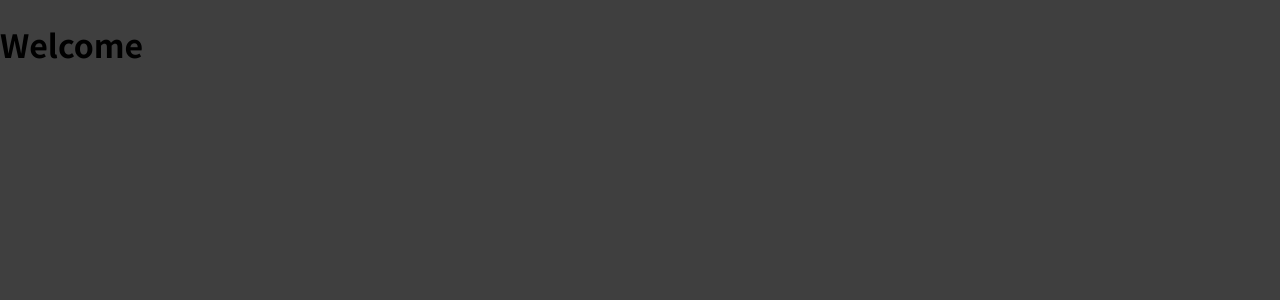
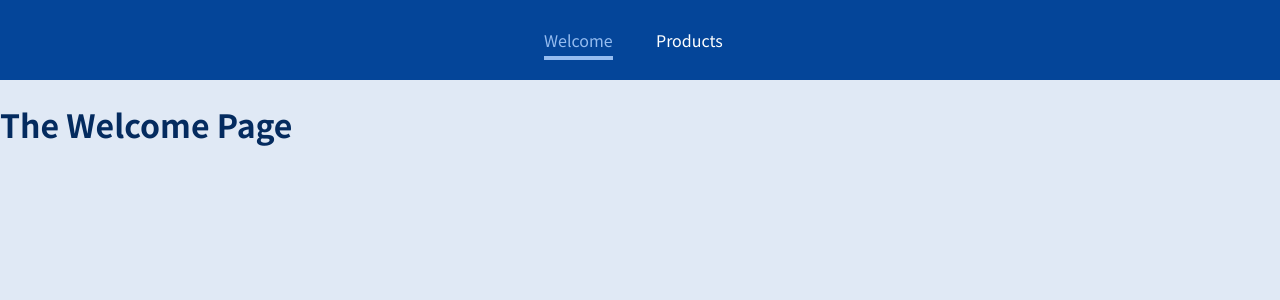
Before and after one commit to ayesha-waris/ReactUdemy, a JavaScript app: page /welcome in a window 1280 px wide. Shown: the top 300 px of the page. Built offline with nearby package versions, Linux system fonts and the light colour scheme.

Commit message:
Link and Navlinks added

```diff
--- a/src/App.js
+++ b/src/App.js
@@ -1,10 +1,12 @@
 import {Route} from 'react-router-dom';
-import Products from './components/Products';
-import Welcome from './components/Welcome';
+import MainHeader from './components/MainHeader';
+import Products from './pages/Products';
+import Welcome from './pages/Welcome';
 
 function App() {
   return (
     <div>
+      <MainHeader/>
       <Route path = '/welcome'>
         <Welcome/>
       </Route>
--- /dev/null
+++ b/src/components/MainHeader.js
@@ -0,0 +1,26 @@
+import { NavLink } from 'react-router-dom';
+
+import classes from './MainHeader.module.css';
+
+const MainHeader = () => {
+  return (
+    <header className={classes.header}>
+      <nav>
+        <ul>
+          <li>
+            <NavLink activeClassName={classes.active} to='/welcome'>
+              Welcome
+            </NavLink>
+          </li>
+          <li>
+            <NavLink activeClassName={classes.active} to='/products'>
+              Products
+            </NavLink>
+          </li>
+        </ul>
+      </nav>
+    </header>
+  );
+};
+
+export default MainHeader;
--- /dev/null
+++ b/src/components/MainHeader.module.css
@@ -0,0 +1,38 @@
+.header {
+  width: 100%;
+  height: 5rem;
+  background-color: #044599;
+  padding: 0 10%;
+}
+
+.header nav {
+  height: 100%;
+}
+
+.header ul {
+  height: 100%;
+  list-style: none;
+  display: flex;
+  padding: 0;
+  margin: 0;
+  align-items: center;
+  justify-content: center;
+}
+
+.header li {
+  margin: 0 1rem;
+  width: 5rem;
+}
+
+.header a {
+  color: white;
+  text-decoration: none;
+}
+
+.header a:hover,
+.header a:active,
+.header a.active {
+  color: #95bcf0;
+  padding-bottom: 0.25rem;
+  border-bottom: 4px solid #95bcf0;
+}
--- a/src/components/Products.js
+++ /dev/null
@@ -1,7 +0,0 @@
-const Products = () => {
-  return (
-    <h1> Products page</h1>
-   );
-}
-
-export default Products;
--- a/src/index.css
+++ b/src/index.css
@@ -10,5 +10,17 @@ html {
 
 body {
   margin: 0;
-  background-color: #3f3f3f;
+  background-color: #e0e9f5;
 }
+
+main {
+  margin-top: 7rem;
+  text-align: center;
+}
+
+h1,
+h2,
+h3,
+p {
+  color: #042b5f;
+}
--- a/src/index.js
+++ b/src/index.js
@@ -1,5 +1,6 @@
 import ReactDOM from 'react-dom/client';
 import { BrowserRouter } from 'react-router-dom';
+
 import './index.css';
 import App from './App';
 
--- /dev/null
+++ b/src/pages/Products.js
@@ -0,0 +1,5 @@
+const Products = () => {
+  return <h1>The Products Page</h1>;
+};
+
+export default Products;
--- a/src/components/Welcome.js
+++ b/src/pages/Welcome.js
@@ -1,7 +1,5 @@
 const Welcome = () => {
-  return (
-    <h1> Welcome</h1>
-   );
-}
+  return <h1>The Welcome Page</h1>;
+};
 
 export default Welcome;
```
